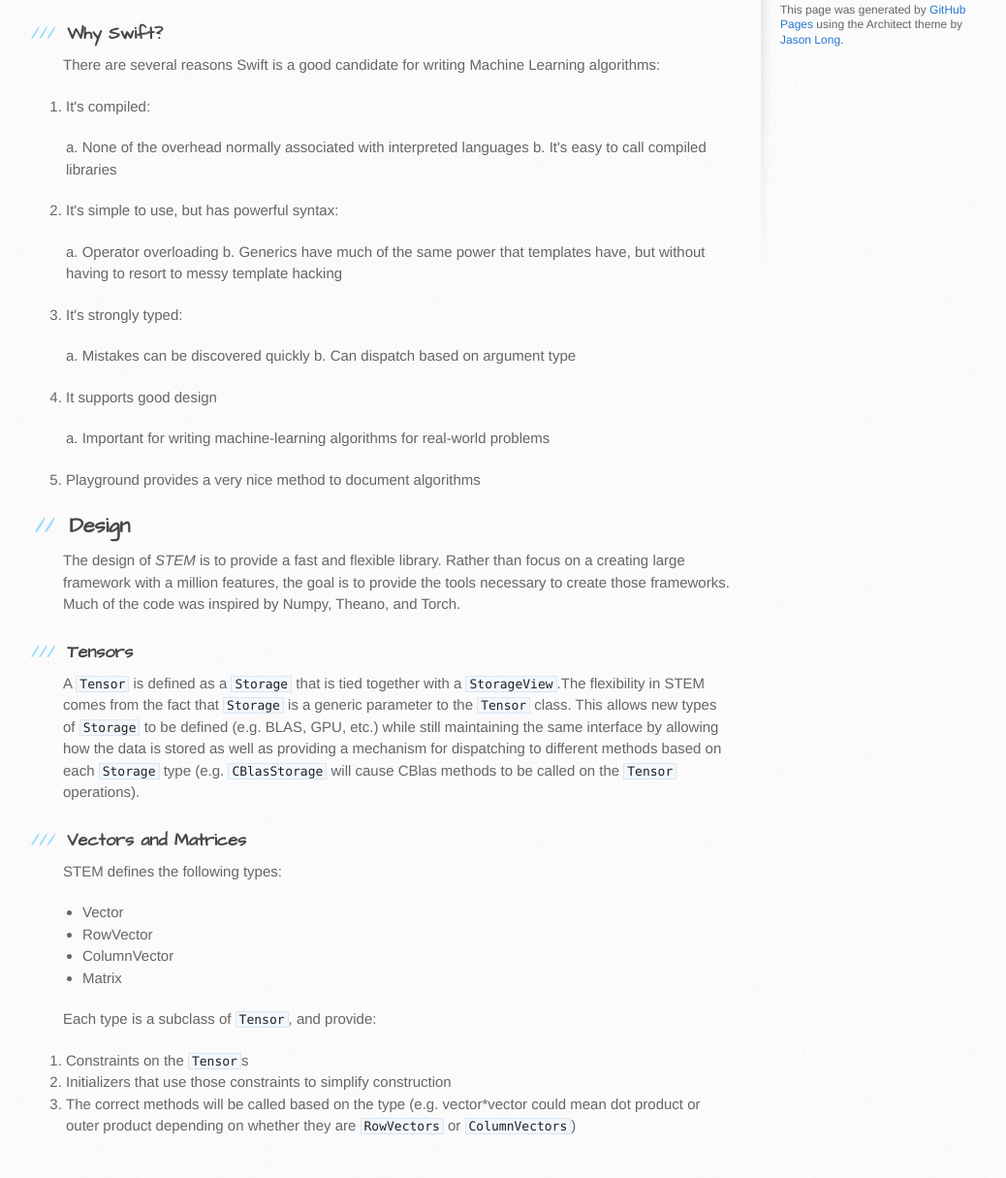
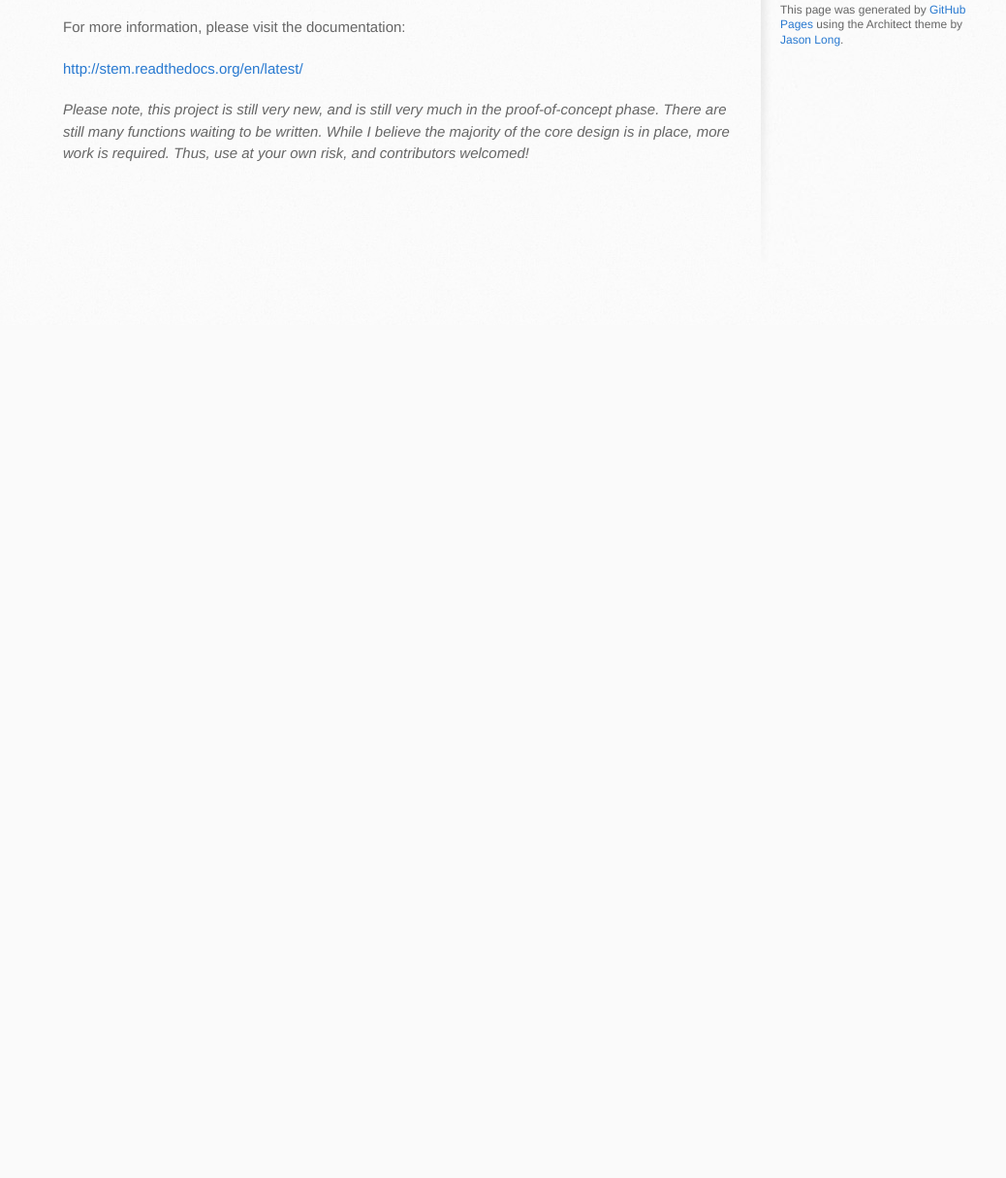
Before and after one commit to abeschneider/stem, a plain HTML site: page index.html in a window 1280 px wide. Shown: the part 465-1680 px from the top of the page at 97% size, without its empty margins (105-1143 px from the left). After the commit the page ends 800 px from the top, so only its background shows below. Drawn offline with Linux system fonts and the light colour scheme.

```diff
--- a/index.html
+++ b/index.html
@@ -29,74 +29,18 @@
       <div class="inner clearfix">
         <section id="main-content">
           <h1>
-<a id="swift-tensor-engine-for-machine-learning-stem" class="anchor" href="#swift-tensor-engine-for-machine-learning-stem" aria-hidden="true"><span class="octicon octicon-link"></span></a>Swift Tensor Engine for Machine-learning STEM</h1>
+<a id="swift-tensor-engine-for-machine-learning-stem" class="anchor" href="#swift-tensor-engine-for-machine-learning-stem" aria-hidden="true"><span aria-hidden="true" class="octicon octicon-link"></span></a>Swift Tensor Engine for Machine-learning (STEM)</h1>
 
 <h2>
-<a id="overview" class="anchor" href="#overview" aria-hidden="true"><span class="octicon octicon-link"></span></a>Overview</h2>
+<a id="overview" class="anchor" href="#overview" aria-hidden="true"><span aria-hidden="true" class="octicon octicon-link"></span></a>Overview</h2>
 
 <p>STEM provides an extensible Tensor library for Swift with a primary focus on the development of Machine Learning algorithms.</p>
 
-<h3>
-<a id="why-swift" class="anchor" href="#why-swift" aria-hidden="true"><span class="octicon octicon-link"></span></a>Why Swift?</h3>
+<p>For more information, please visit the documentation: </p>
 
-<p>There are several reasons Swift is a good candidate for writing Machine Learning algorithms:</p>
+<p><a href="http://stem.readthedocs.org/en/latest/">http://stem.readthedocs.org/en/latest/</a></p>
 
-<ol>
-<li>
-<p>It's compiled:</p>
-
-<p>a. None of the overhead normally associated with interpreted languages
-b. It's easy to call compiled libraries</p>
-</li>
-<li>
-<p>It's simple to use, but has powerful syntax:</p>
-
-<p>a. Operator overloading
-b. Generics have much of the same power that templates have, but without having to resort to messy template hacking</p>
-</li>
-<li>
-<p>It's strongly typed:</p>
-
-<p>a. Mistakes can be discovered quickly
-b. Can dispatch based on argument type</p>
-</li>
-<li>
-<p>It supports good design</p>
-
-<p>a. Important for writing machine-learning algorithms for real-world problems</p>
-</li>
-<li><p>Playground provides a very nice method to document algorithms</p></li>
-</ol>
-
-<h2>
-<a id="design" class="anchor" href="#design" aria-hidden="true"><span class="octicon octicon-link"></span></a>Design</h2>
-
-<p>The design of <em>STEM</em> is to provide a fast and flexible library. Rather than focus on a creating large framework with a million features, the goal is to provide the tools necessary to create those frameworks. Much of the code was inspired by Numpy, Theano, and Torch.</p>
-
-<h3>
-<a id="tensors" class="anchor" href="#tensors" aria-hidden="true"><span class="octicon octicon-link"></span></a>Tensors</h3>
-
-<p>A <code>Tensor</code> is defined as a <code>Storage</code> that is tied together with a <code>StorageView</code>.The flexibility in STEM comes from the fact that <code>Storage</code> is a generic parameter to the <code>Tensor</code> class. This allows new types of <code>Storage</code> to be defined (e.g. BLAS, GPU, etc.) while still maintaining the same interface by allowing how the data is stored as well as providing a mechanism for dispatching to different methods based on each <code>Storage</code> type (e.g. <code>CBlasStorage</code> will cause CBlas methods to be called on the <code>Tensor</code> operations).</p>
-
-<h3>
-<a id="vectors-and-matrices" class="anchor" href="#vectors-and-matrices" aria-hidden="true"><span class="octicon octicon-link"></span></a>Vectors and Matrices</h3>
-
-<p>STEM defines the following types:</p>
-
-<ul>
-<li>Vector</li>
-<li>RowVector</li>
-<li>ColumnVector</li>
-<li>Matrix</li>
-</ul>
-
-<p>Each type is a subclass of <code>Tensor</code>, and provide:</p>
-
-<ol>
-<li>Constraints on the <code>Tensor</code>s</li>
-<li>Initializers that use those constraints to simplify construction</li>
-<li>The correct methods will be called based on the type (e.g. vector*vector could mean dot product or outer product depending on whether they are <code>RowVectors</code> or <code>ColumnVectors</code>)</li>
-</ol>
+<p><em>Please note, this project is still very new, and is still very much in the proof-of-concept phase. There are still many functions waiting to be written. While I believe the majority of the core design is in place, more work is required. Thus, use at your own risk, and contributors welcomed!</em></p>
         </section>
 
         <aside id="sidebar">
```
Also changed, not shown: params.json (+7 -1 lines), stylesheets/github-light.css (+18 -10 lines).
